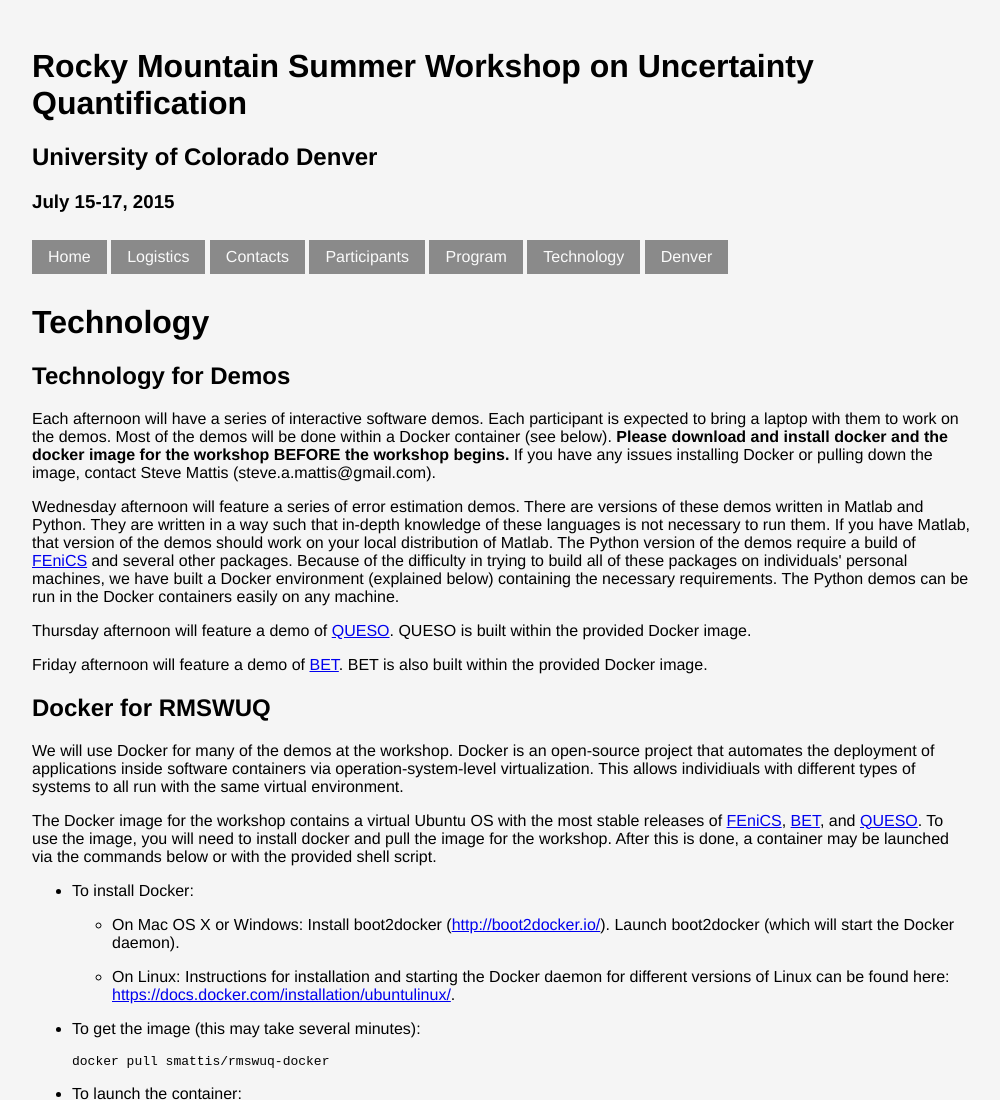
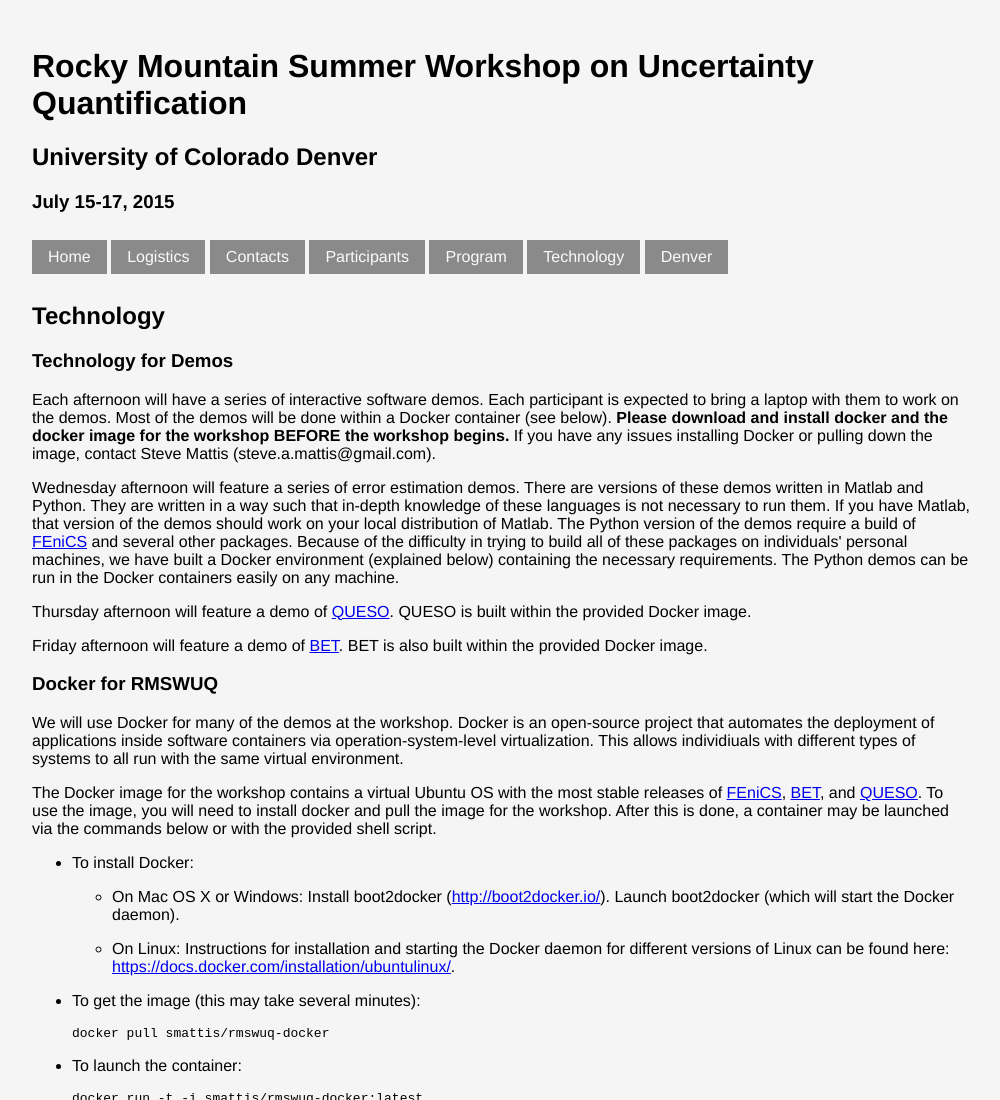
Before and after one commit to kabeaty/rocky-mtn-summer-workshop-2015, a plain HTML site: page technology.html in a window 1280 px wide. Shown: the top 1100 px of the page, without its empty margins (138-1138 px from the left). Drawn offline with Linux system fonts and the light colour scheme.

Commit message:
change font size to be consistent

```diff
--- a/technology.html
+++ b/technology.html
@@ -47,8 +47,8 @@
         <li class="top-nav-list"><a class="nav-link" href="technology.html">Technology</a></li>
         <li class="top-nav-list"><a class="nav-link" href="denver.html">Denver</a></li>
       </ul>
-<h1> Technology </h1>
-<h2> Technology for Demos </h2>
+<h2> Technology </h2>
+<h3> Technology for Demos </h3>
 <p> Each afternoon will have a series of interactive software demos. Each participant is expected to bring a laptop with them to work on the demos. Most of the demos will be done within a Docker container (see below). <b> Please download and install docker and the docker image for the workshop BEFORE the workshop begins.</b> If you have any issues installing Docker or pulling down the image, contact Steve Mattis (steve.a.mattis@gmail.com).
 </p>
 <p>Wednesday afternoon will feature a series of error estimation demos. There are versions of these demos  written in Matlab and Python. They are written in a way such that in-depth knowledge of these languages is not necessary to run them. If you have Matlab, that version of the demos should work on your local distribution of Matlab. The Python version of the demos require a build of <a href="http://fenicsproject.org/">FEniCS</a> and several other packages. Because of the difficulty in trying to build all of these packages on individuals' personal machines, we have built a Docker environment (explained below) containing the necessary requirements. The Python demos can be run in the Docker containers easily on any machine.
@@ -58,7 +58,7 @@
 <p>
 Friday afternoon will feature a demo of <a href="http://ut-chg.github.io/BET/index.html">BET</a>. BET is also built within the provided Docker image.
 </p>
-<h2 id="docker-for-rmswuq">Docker for RMSWUQ</h2>
+<h3 id="docker-for-rmswuq">Docker for RMSWUQ</h3>
 <p>We will use Docker for many of the demos at the workshop. Docker is an open-source project that automates the deployment of applications inside software containers via operation-system-level virtualization. This allows individiuals with different types of systems to all run with the same virtual environment. </p>
 <p>The Docker image for the workshop contains a virtual Ubuntu OS with the most stable releases of <a href="http://fenicsproject.org/">FEniCS</a>, <a href="http://ut-chg.github.io/BET/index.html">BET</a>, and <a href="http://libqueso.com/">QUESO</a>. To use the image, you will need to install docker and pull the image for the workshop. After this is done, a container may be launched via the commands below or with the provided shell script.</p>
 <ul>
```
